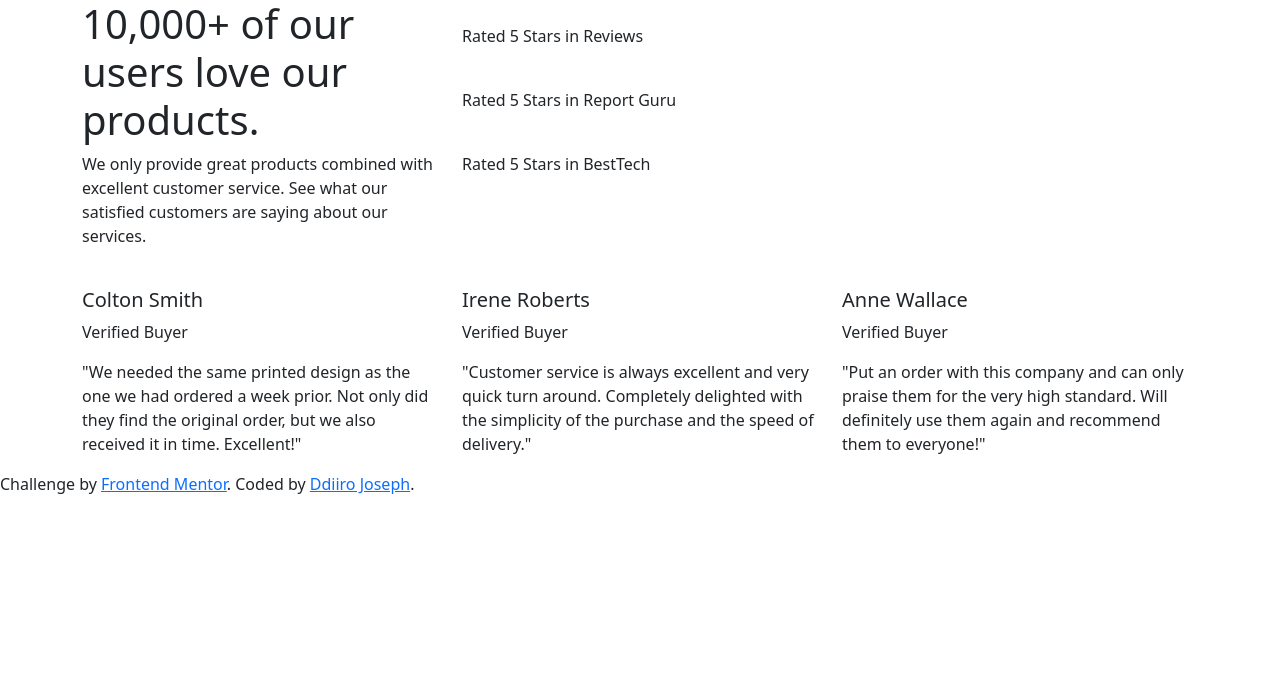
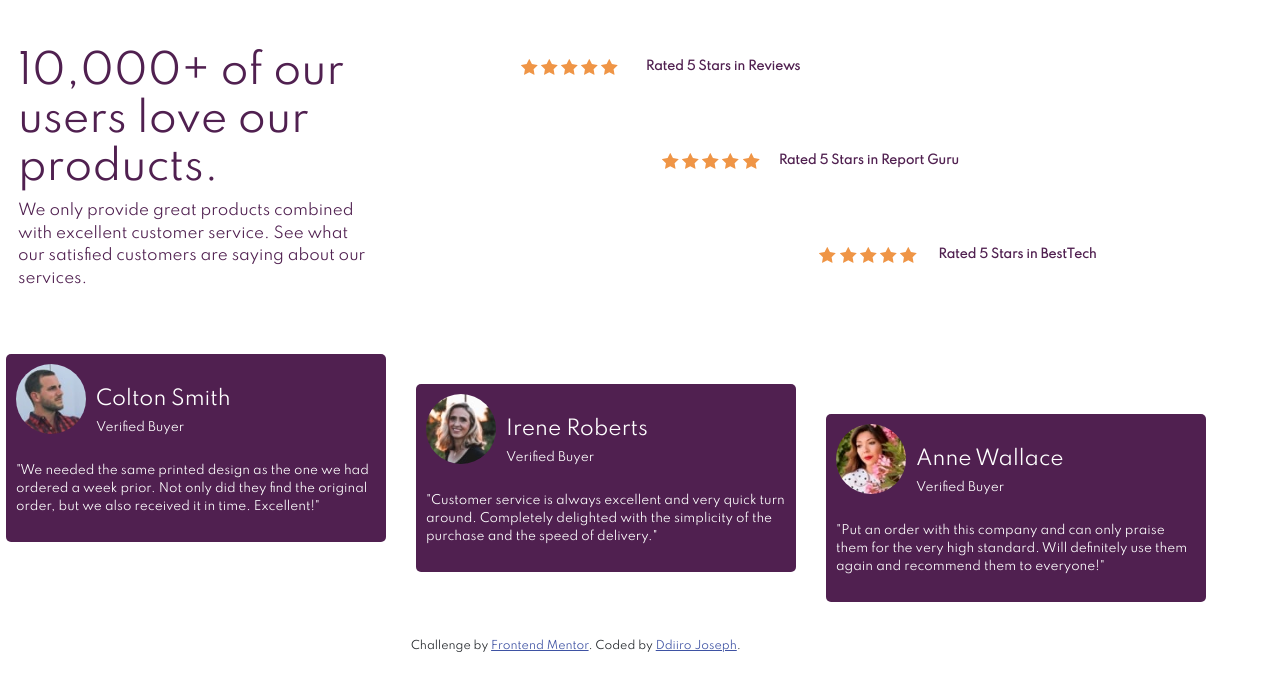
Before and after one commit to Ddiiro/Social-proof-section, a plain HTML site: page index.html in a window 1280 px wide. Drawn offline with nearby package versions, Linux system fonts and the light colour scheme; the site is published under a folder, as on GitHub Pages, so addresses that start at the root find nothing.

Commit message:
updated paths

```diff
--- a/index.html
+++ b/index.html
@@ -9,7 +9,7 @@
     <link rel="icon" type="image/png" sizes="32x32" href="./images/favicon-32x32.png"/>
     <link href="https://cdn.jsdelivr.net/npm/bootstrap@5.1.3/dist/css/bootstrap.min.css" rel="stylesheet" integrity="sha384-1BmE4kWBq78iYhFldvKuhfTAU6auU8tT94WrHftjDbrCEXSU1oBoqyl2QvZ6jIW3" crossorigin="anonymous">
     <script src="https://cdn.jsdelivr.net/npm/bootstrap@5.1.3/dist/js/bootstrap.bundle.min.js" integrity="sha384-ka7Sk0Gln4gmtz2MlQnikT1wXgYsOg+OMhuP+IlRH9sENBO0LRn5q+8nbTov4+1p" crossorigin="anonymous"></script>
-    <link rel="stylesheet" href="/style.css">
+    <link rel="stylesheet" href="style.css">
 
     <link rel="preconnect" href="https://fonts.googleapis.com">
     <link rel="preconnect" href="https://fonts.gstatic.com" crossorigin>
@@ -31,11 +31,11 @@
 
           <div class="ratings-1">
             <div class="star-1">
-              <img src="/images/icon-star.svg" alt="">
-              <img src="/images/icon-star.svg" alt="">
-              <img src="/images/icon-star.svg" alt="">
-              <img src="/images/icon-star.svg" alt="">
-              <img src="/images/icon-star.svg" alt="">
+              <img src="images/icon-star.svg" alt="">
+              <img src="images/icon-star.svg" alt="">
+              <img src="images/icon-star.svg" alt="">
+              <img src="images/icon-star.svg" alt="">
+              <img src="images/icon-star.svg" alt="">
             </div>
             <div>
               <p class="comment">Rated 5 Stars in Reviews</p>
@@ -44,11 +44,11 @@
 
           <div class="ratings-2">
             <div class="star-2">
-              <img src="/images/icon-star.svg" alt="">
-              <img src="/images/icon-star.svg" alt="">
-              <img src="/images/icon-star.svg" alt="">
-              <img src="/images/icon-star.svg" alt="">
-              <img src="/images/icon-star.svg" alt="">
+              <img src="images/icon-star.svg" alt="">
+              <img src="images/icon-star.svg" alt="">
+              <img src="images/icon-star.svg" alt="">
+              <img src="images/icon-star.svg" alt="">
+              <img src="images/icon-star.svg" alt="">
             </div>
             <div>
               <p>Rated 5 Stars in Report Guru</p>
@@ -57,11 +57,11 @@
 
           <div class="ratings-3">
             <div class="stars-3">
-              <img src="/images/icon-star.svg" alt="">
-              <img src="/images/icon-star.svg" alt="">
-              <img src="/images/icon-star.svg" alt="">
-              <img src="/images/icon-star.svg" alt="">
-              <img src="/images/icon-star.svg" alt="">
+              <img src="images/icon-star.svg" alt="">
+              <img src="images/icon-star.svg" alt="">
+              <img src="images/icon-star.svg" alt="">
+              <img src="images/icon-star.svg" alt="">
+              <img src="images/icon-star.svg" alt="">
             </div>
             <div>
               <p>Rated 5 Stars in BestTech</p>
@@ -75,7 +75,7 @@
         <div class="col-md-4 verified-1" >
         <div class="buyer">
           <div>
-            <img width="70px" src="/images/image-colton.jpg" alt="">
+            <img width="70px" src="images/image-colton.jpg" alt="">
           </div>
           <div class="name">
             <h5>Colton Smith </h5>
@@ -90,7 +90,7 @@
         <div class="col-md-4 verified-2">
         <div class="buyer">
           <div>
-            <img width="70px" src="/images/image-irene.jpg" alt="">
+            <img width="70px" src="images/image-irene.jpg" alt="">
           </div>
           <div class="name">
             <h5>Irene Roberts</h5>
@@ -104,7 +104,7 @@
         <div class="col-md-4 verified-3" >
         <div class="buyer">
           <div>
-            <img width="70px" src="/images/image-anne.jpg" alt="">
+            <img width="70px" src="images/image-anne.jpg" alt="">
           </div>
           <div class="name">
             <h5> Anne Wallace</h5>
```
